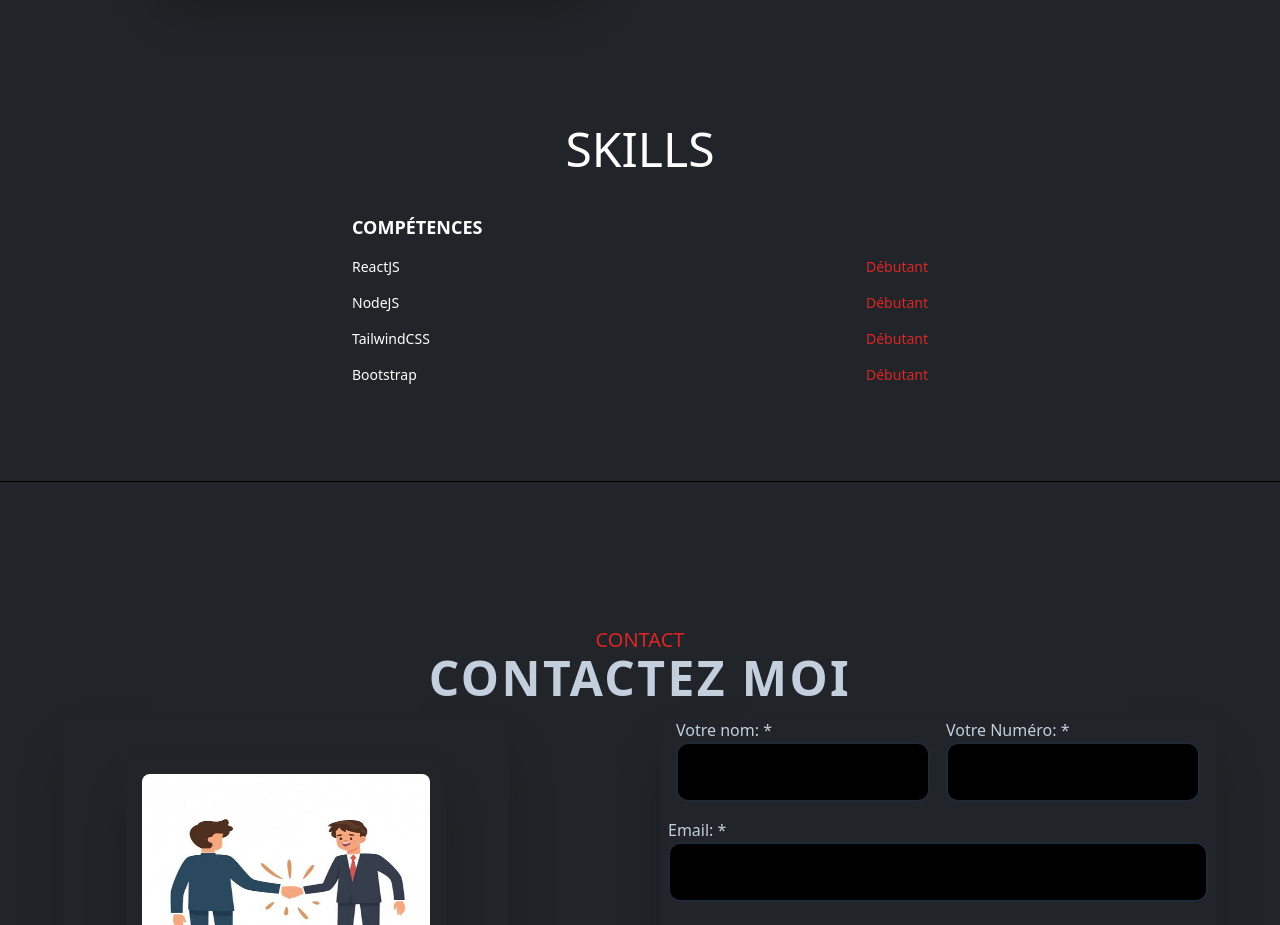
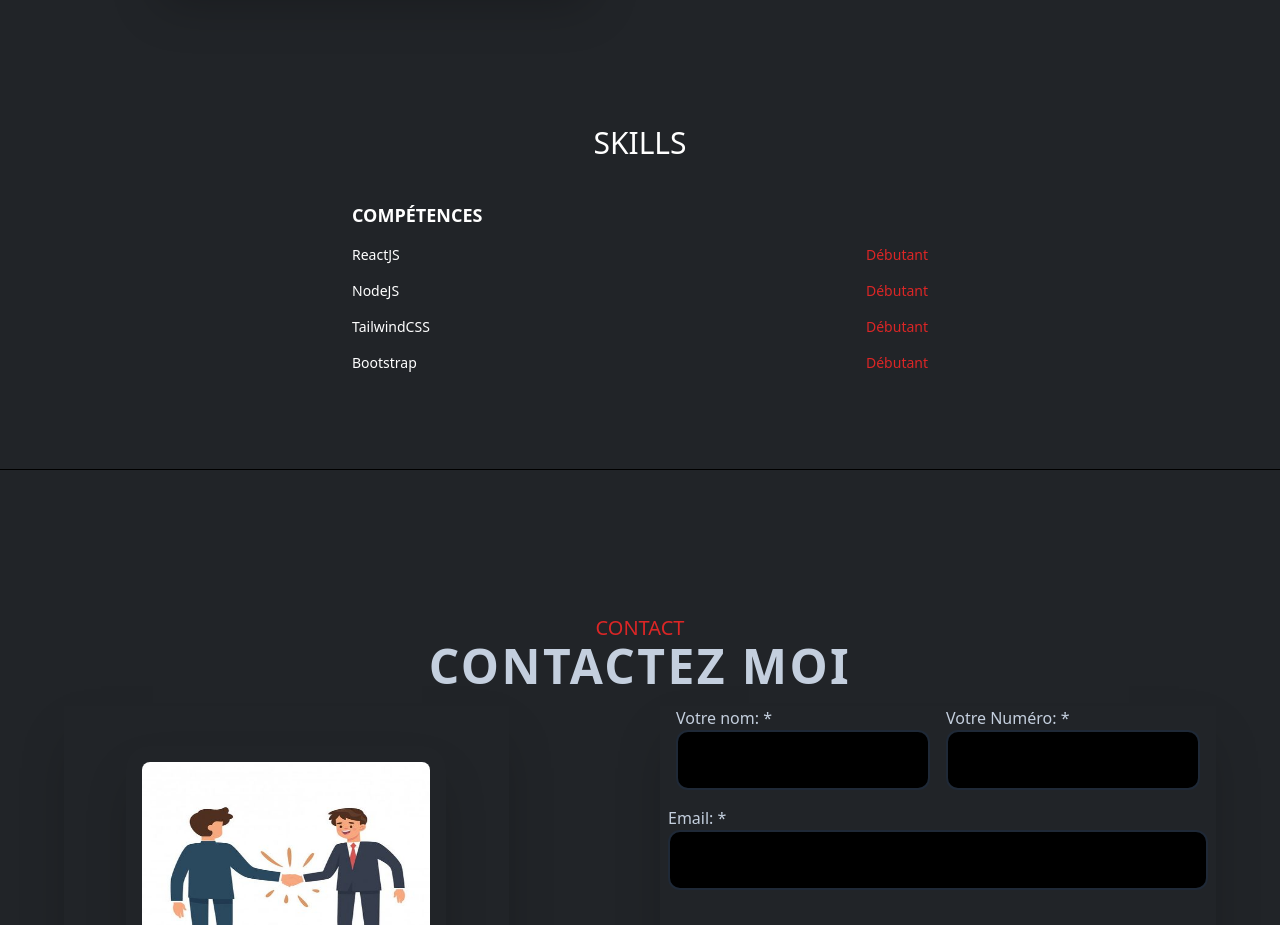
Before and after one commit to Crameur225/portfolioproffessionel, a React (Vite) app: page / in a window 1280 px wide. Shown: the part 5560-6485 px from the top of the page. Built offline with nearby package versions, Linux system fonts and the light colour scheme.

Commit message:
changement de cv

```diff
--- a/src/components/Skills.jsx
+++ b/src/components/Skills.jsx
@@ -22,7 +22,7 @@ const Skills = () => {
   return (
     <div className="w-2/4 mx-auto py-4">
         <div className="py-10">
-            <h2 className="text-5xl text-white text-center">SKILLS</h2>
+            <h2 className="text-3xl text-white text-center">SKILLS</h2>
         </div>
       <h2 className="text-lg font-bold mb-4 text-white uppercase">Compétences</h2>
       {skills.map((skill) => (
```
